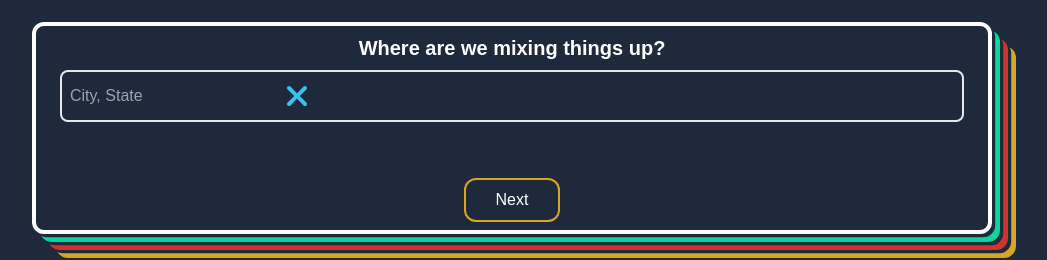
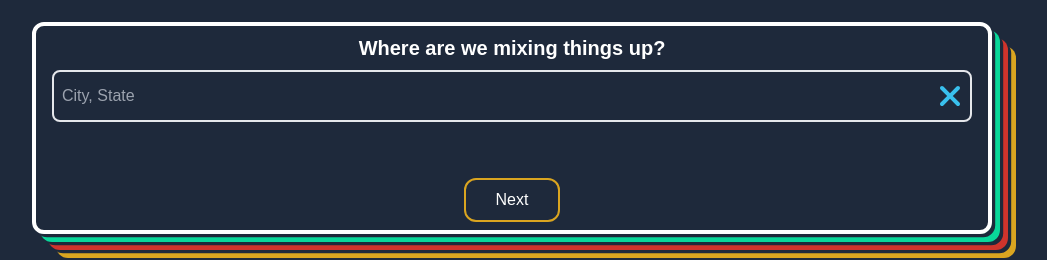
Before and after one commit to MattHlav478/cocktail-react, a React (Create React App) app: page / in a window 1280 px wide. Shown: the part 138-398 px from the top of the page, without its empty margins (128-1175 px from the left). Built offline with nearby package versions, Linux system fonts and the light colour scheme.

Commit message:
search input width adjustments

```diff
--- a/src/screens/components/CitySearch.js
+++ b/src/screens/components/CitySearch.js
@@ -65,8 +65,8 @@ export default function CitySearch({
       <h1 className="mb-2 text-center text-xl font-semibold">
         Where are we mixing things up?
       </h1>
-      <div className="text-center px-4">
-        <div className="flex border-2 p-2 mb-4 rounded-lg">
+      <div className="text-center px-2">
+        <div className="flex justify-between border-2 py-2 px-2 mb-4 rounded-lg">
           <input
             type="text"
             placeholder="City, State"
@@ -76,7 +76,7 @@ export default function CitySearch({
             onChange={(e) => handleSearch(e.target.value)}
           />
           <button
-            className="relative flex items-center justify-center text-center"
+            className="flex items-center justify-center text-center"
             onClick={() => {
               setQuery("");
               setCitySelected(false);
```
